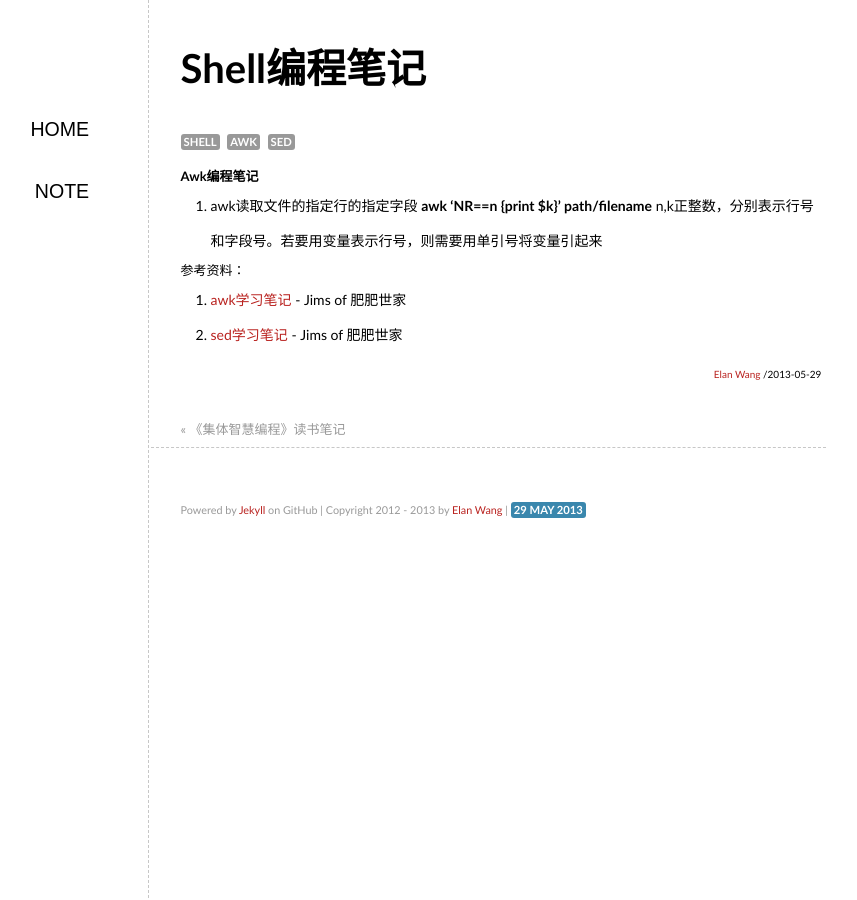
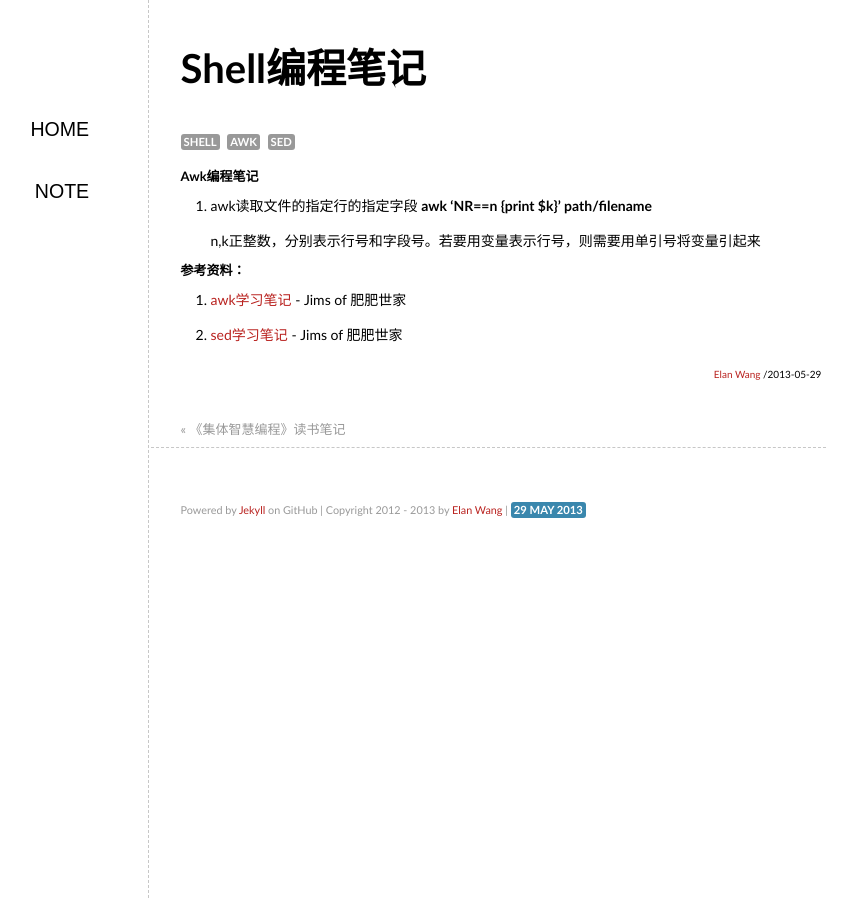
Before and after one commit to elan2wang/note, a Jekyll site: the page built from _posts/2013-05-29-shell-programming-tips.md, in a window 1280 px wide. Shown: the whole page, without its empty margins (236-1093 px from the left). Built offline with Jekyll 4.4.1, drawn with Linux system fonts in a browser that asks for light colours; comment, search, counter and statistics services are not loaded.

```diff
--- a/_posts/2013-05-29-shell-programming-tips.md
+++ b/_posts/2013-05-29-shell-programming-tips.md
@@ -9,6 +9,6 @@ categories: Linux
 **awk 'NR==n {print $k}' path/filename**
 n,k正整数，分别表示行号和字段号。若要用变量表示行号，则需要用单引号将变量引起来
 
-参考资料：
+**参考资料：**
 1. [awk学习笔记](http://man.lupaworld.com/content/manage/ringkee/awk.htm#id2861697) - Jims of 肥肥世家
 2. [sed学习笔记](http://tsnc.zhongaokao.com/tsnc_wgrj/doc/sed.htm) - Jims of 肥肥世家
```
